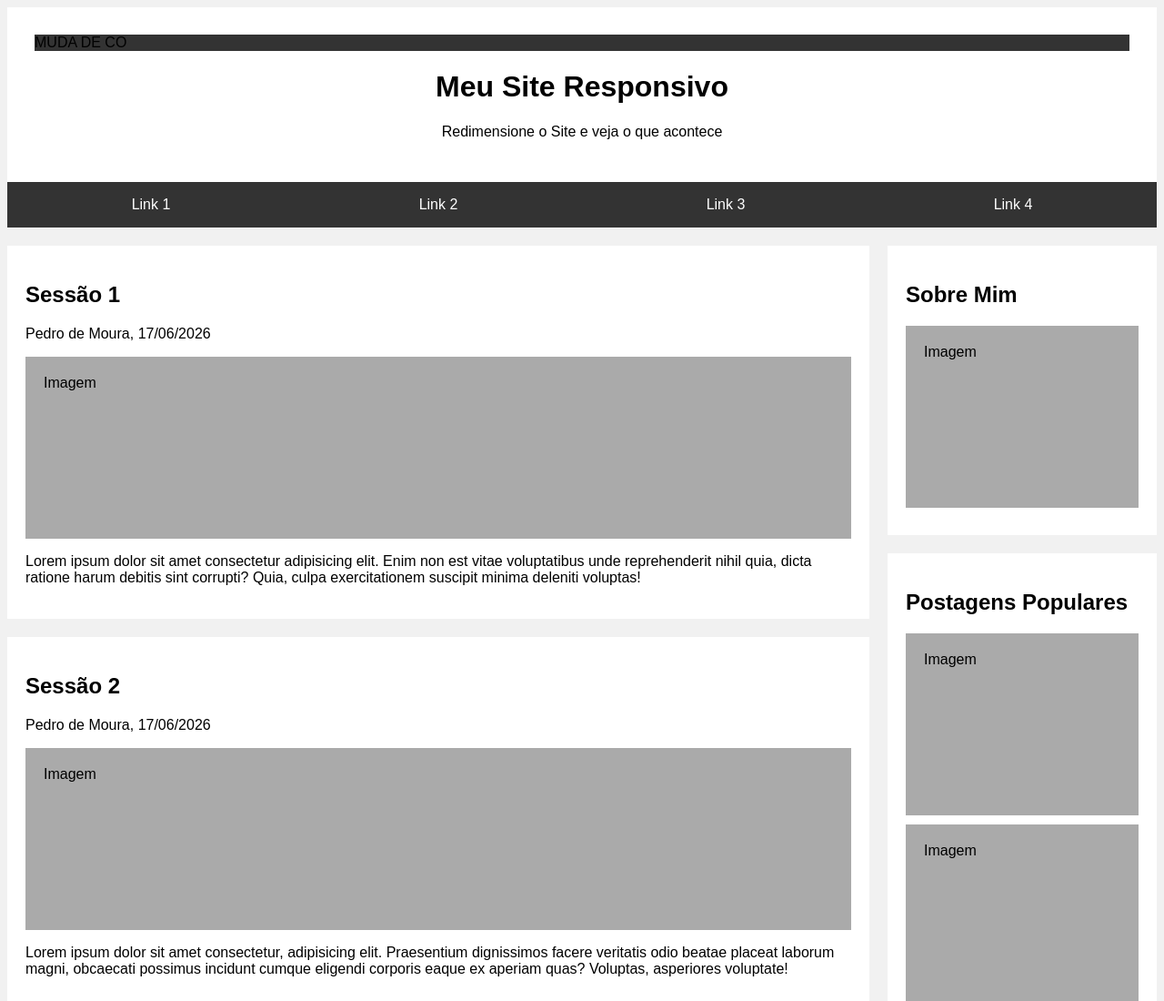
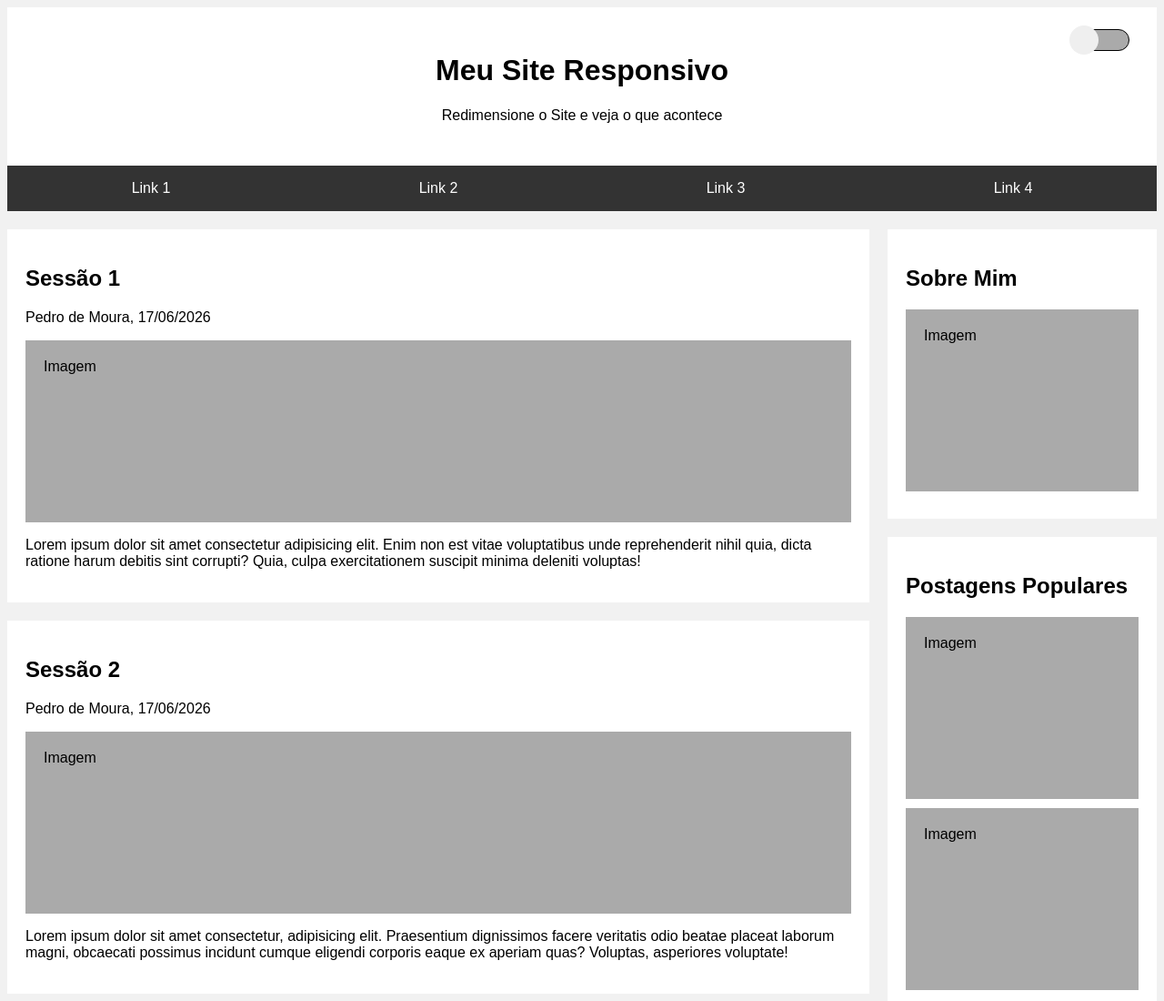
Before and after one commit to PedroMoura-23/Senac-DW-Atividades, a plain HTML site: page ex012 - Correção Site Responsivo/index.html in a window 1280 px wide. Shown: the top 1100 px of the page at 91% size. Drawn offline with Linux system fonts and the light colour scheme.

Commit message:
Atividades sobre HTML e Css
-Como colocar fontes externas;
-Botão Modo escuro ajustável

```diff
--- a/ex012 - Correção Site Responsivo/index.html
+++ b/ex012 - Correção Site Responsivo/index.html
@@ -8,7 +8,10 @@
 </head>
 <body>
     <header>
-        <nav id="cor" onclick="cor()">MUDA DE CO</nav>
+        <div id="troca" onclick="cor()">
+            <button></button>
+        </div>
+        <!-- <nav id="fundo" onclick="cor()"></nav> -->
         <h1>Meu Site Responsivo</h1>
         <p>Redimensione o Site e veja o que acontece</p>
     </header>
--- a/ex012 - Correção Site Responsivo/script.js
+++ b/ex012 - Correção Site Responsivo/script.js
@@ -4,6 +4,6 @@ function menu(){
 
 }
 function cor(){
-    let html = document.documentElement;
-    nav.classList.toggle('escuro');
+    let fundo = document.documentElement;
+    fundo.classList.toggle('escuro');
 }
--- a/ex012 - Correção Site Responsivo/style.css
+++ b/ex012 - Correção Site Responsivo/style.css
@@ -1,10 +1,10 @@
 *{
     box-sizing: border-box;
 }
-:root.black {
+:root.escuro {
     --bgNav: #dbdada;
-    --fonte: rgb(0, 0, 0);
-    --bgSite: #0f0f0f;
+    --fonte: rgb(110, 110, 110);
+    --bgSite: #292929;
     --bghover: #5a5a5a;
 }
 :root{
@@ -18,6 +18,31 @@
 }
 #lua:hover{
     background-color: var(--bghover);
+}
+#troca{
+    width: 64px;
+    height: 24px;
+    border: 1px solid black;
+    background-color: var(--bghover);
+    border-radius: 50px;
+    margin: 24px auto;
+    position: absolute;
+    right: 3%;
+    top: 1%
+}
+#troca button {
+    position: absolute;
+
+    width: 32px;
+    height: 32px;
+    left: -5%;
+    top: 50%;
+    border: 0;
+    border-radius: 50%;
+    transform: translateY(-50%);
+}
+#troca button:hover {
+    outline: 2px solid var(--bghover);
 }
 
 body{
@@ -46,7 +71,9 @@ nav{
     flex-direction: row;
     margin-bottom: 20px;
 }
-
+.escuro #troca button{
+    left: 50%;
+}
 nav a{
     text-decoration: none;
     color: var(--fonte);
--- /dev/null
+++ b/ex014 - Site Pedro Moura/script.js
@@ -0,0 +1,4 @@
+function cor(){
+    let fundo = document.documentElement;
+    fundo.classList.toggle('escuro');
+}
--- /dev/null
+++ b/ex014 - Site Pedro Moura/style.css
@@ -0,0 +1,65 @@
+*{
+    box-sizing: border-box;
+}
+:root.escuro {
+    background-image: url(assets/images/violet-blurred-background_1035-3289.avif);
+    background-size: 100%;
+    --bgNav: #dbdada;
+    --fonte: rgb(255, 255, 255);
+    --bgSite: #292929;
+    --bghover: #5a5a5a;
+}
+:root{
+    background-image: url(assets/images/gradient-minimalist-background_23-2149989166.avif);
+    background-size: 100%;
+    --bgNav: #333;
+    --fonte: rgb(3, 3, 3);
+    --bgSite: #f1f1f1;
+    --bghover: #aaa;
+}
+#troca{
+    width: 64px;
+    height: 24px;
+    border: 1px solid black;
+    background-color: var(--bghover);
+    border-radius: 50px;
+    margin: 24px auto;
+    position: absolute;
+    right: 3%;
+    top: 1%
+}
+#troca button {
+    position: absolute;
+
+    width: 32px;
+    height: 32px;
+    left: -5%;
+    top: 50%;
+    border: 0;
+    border-radius: 50%;
+    transform: translateY(-50%);
+}
+#troca button:hover {
+    outline: 2px solid var(--bghover);
+}
+.escuro #troca button{
+    left: 50%;
+}
+body{
+
+}
+section{
+    display: flex;
+    flex-direction: row;
+    align-content: center;
+}
+.icones{
+    margin: 10px;
+    width: 50px;
+}
+footer{
+    color: var(--fonte);
+    text-align: center;
+    position: relative;
+
+}
```
Also changed, not shown: ex013 - Fontes/assets/css/style.css (added, +8 -0 lines), ex013 - Fontes/index.html (added, +20 -0 lines), ex014 - Site Pedro Moura/index.html (added, +34 -0 lines), ex013 - Fontes/assets/fonts/Makcasa-Regular.otf (added), ex013 - Fontes/assets/fonts/Makcasa-Regular.ttf (added), ex013 - Fontes/style.css (added), ex014 - Site Pedro Moura/assets/images/facebook.png (added), ex014 - Site Pedro Moura/assets/images/github.png (added), ex014 - Site Pedro Moura/assets/images/gradient-minimalist-background_23-2149989166.avif (added), ex014 - Site Pedro Moura/assets/images/instagram.png (added), ex014 - Site Pedro Moura/assets/images/violet-blurred-background_1035-3289.avif (added), ex014 - Site Pedro Moura/assets/images/whatsapp (1).png (added).
